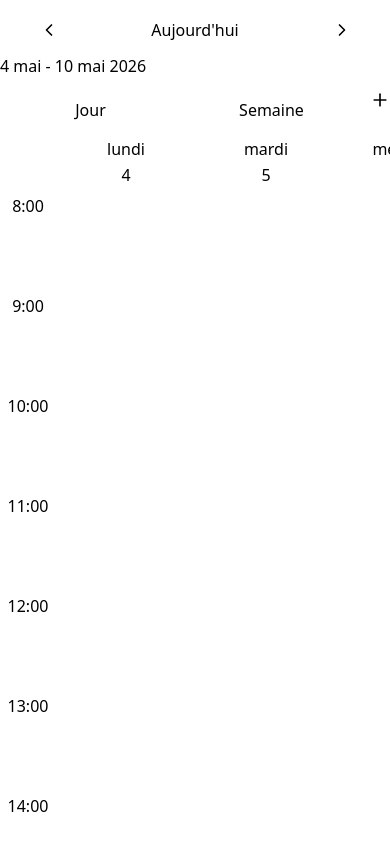
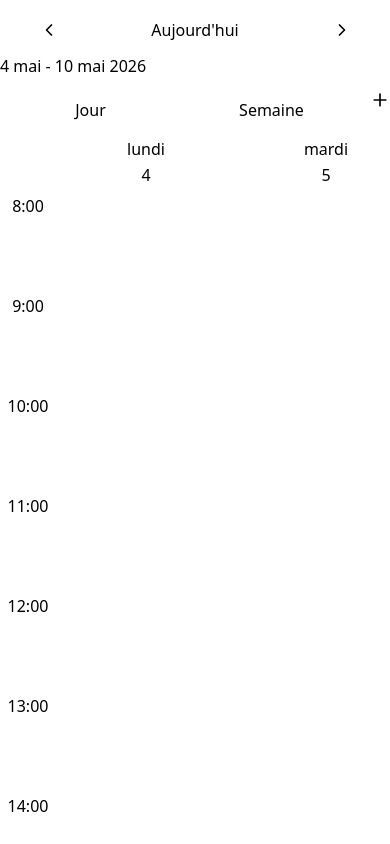
Before and after one commit to NasirFakhour/helppilot, a Next.js app: page /planning in a window 390 px wide. Shown: the part 680-1524 px from the top of the page. Built offline with nearby package versions, Linux system fonts and the light colour scheme; no server answers; the database is empty.

Commit message:
style: thicken grid lines and optimize mobile calendar columns

```diff
--- a/src/components/PlanningCalendar.tsx
+++ b/src/components/PlanningCalendar.tsx
@@ -144,10 +144,10 @@ export function PlanningCalendar({ initialInterventions }: PlanningCalendarProps
 
       {/* Calendar Grid Container with horizontal scroll for week view */}
       <div className="flex-1 overflow-auto relative bg-[var(--color-surface)] custom-scrollbar">
-        <div className={`flex h-full ${view === 'week' ? 'min-w-[1000px]' : 'min-w-full'}`}>
+        <div className={`flex h-full ${view === 'week' ? 'min-w-[1200px] lg:min-w-full' : 'min-w-full'}`}>
           {/* Time Gutter */}
-          <div className="w-14 sm:w-24 flex-shrink-0 border-r border-[var(--color-border)] bg-[var(--color-surface)] sticky left-0 z-30 shadow-[4px_0_10px_-4px_rgba(0,0,0,0.05)]">
-            <div className="h-16 border-b border-[var(--color-border)] bg-[var(--color-surface)]"></div>
+          <div className="w-14 sm:w-24 flex-shrink-0 border-r-2 border-[var(--color-border)] bg-[var(--color-surface)] sticky left-0 z-30 shadow-[4px_0_10px_-4px_rgba(0,0,0,0.05)]">
+            <div className="h-16 border-b-2 border-[var(--color-border)] bg-[var(--color-surface)]"></div>
             {hours.map(hour => (
               <div key={hour} className="h-[100px] flex items-start justify-center pt-4">
                 <span className="text-[10px] sm:text-xs font-black text-[var(--color-text-muted)] uppercase tracking-wider">{hour}:00</span>
@@ -160,9 +160,9 @@ export function PlanningCalendar({ initialInterventions }: PlanningCalendarProps
             const dayInterventions = getInterventionsForDay(day)
 
             return (
-              <div key={idx} className={`flex-1 min-w-[140px] border-r border-[var(--color-border-light)] relative ${isToday(day) ? 'bg-[var(--color-accent-light)]/10' : ''}`}>
+              <div key={idx} className={`flex-1 min-w-[180px] sm:min-w-[140px] border-r-2 border-[var(--color-border)] relative ${isToday(day) ? 'bg-[var(--color-accent-light)]/10' : ''}`}>
                 {/* Day Header */}
-                <div className={`h-16 border-b border-[var(--color-border)] flex flex-col items-center justify-center sticky top-0 z-20 backdrop-blur-md transition-colors ${isToday(day) ? 'bg-[var(--color-accent-light)]/80 text-[var(--color-accent)]' : 'bg-[var(--color-surface)]/90 text-[var(--color-text)]'}`}>
+                <div className={`h-16 border-b-2 border-[var(--color-border)] flex flex-col items-center justify-center sticky top-0 z-20 backdrop-blur-md transition-colors ${isToday(day) ? 'bg-[var(--color-accent-light)]/80 text-[var(--color-accent)]' : 'bg-[var(--color-surface)]/90 text-[var(--color-text)]'}`}>
                   <span className={`text-[9px] sm:text-[11px] font-black uppercase tracking-widest mb-0.5 ${isToday(day) ? 'text-[var(--color-accent)]' : 'text-[var(--color-text-muted)]'}`}>
                     {format(day, 'EEEE', { locale: fr })}
                   </span>
@@ -173,7 +173,7 @@ export function PlanningCalendar({ initialInterventions }: PlanningCalendarProps
 
                 {/* Hour Slots */}
                 {hours.map(hour => (
-                  <div key={hour} className="h-[100px] border-b border-[var(--color-border-light)]/50 group hover:bg-[var(--color-accent-light)]/5 transition-colors"></div>
+                  <div key={hour} className="h-[100px] border-b border-[var(--color-border)]/60 group hover:bg-[var(--color-accent-light)]/5 transition-colors"></div>
                 ))}
 
                 {/* Intervention Blocks */}
```
